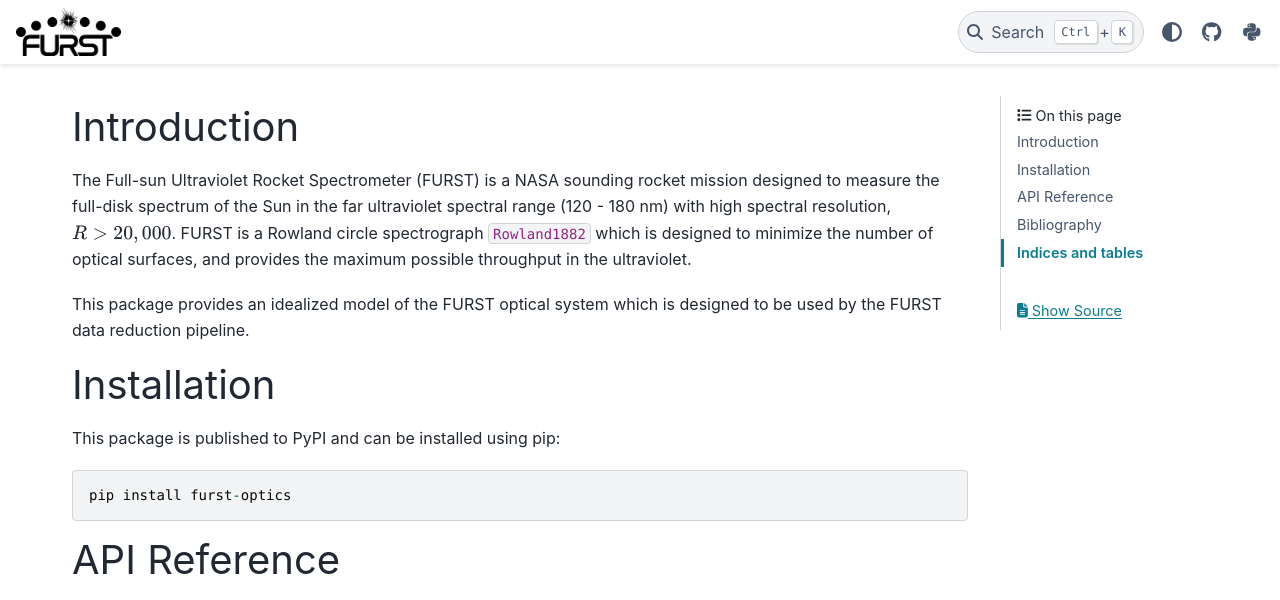
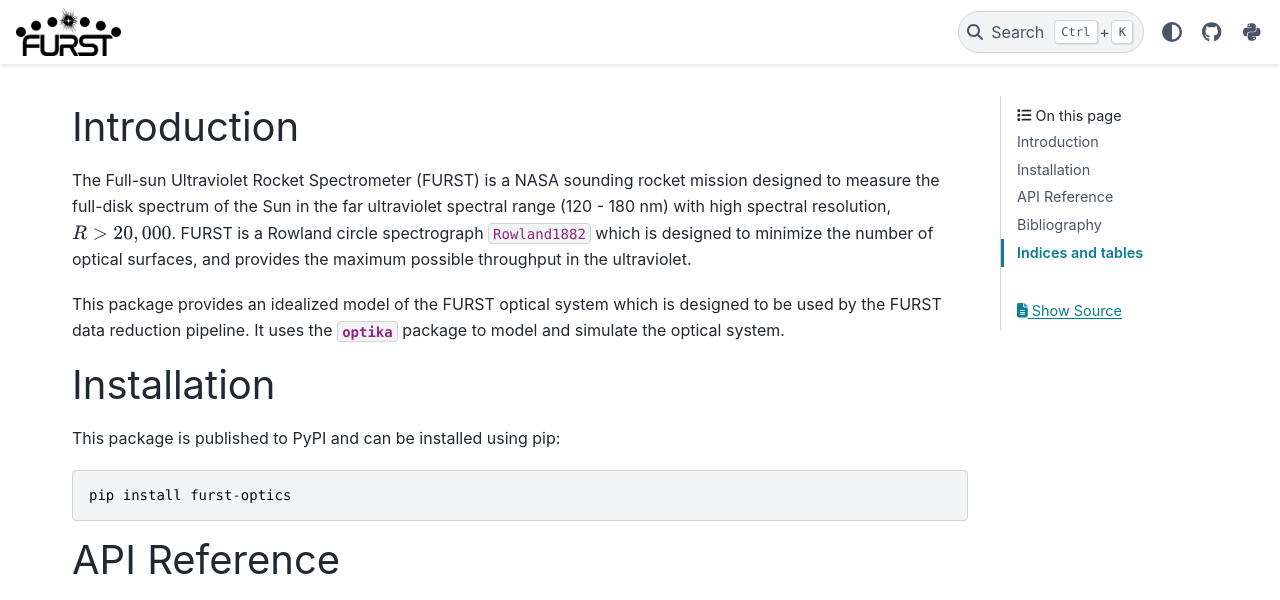
Before and after one commit to Kankelborg-Group/furst-optics, a Sphinx documentation site: the page built from docs/index.rst, in a window 1280 px wide and 1197 px high. Shown: the top 600 px of the window. Built offline with Sphinx 7.4.7 and the PyData theme 0.15.4, drawn with Linux system fonts in a browser that asks for light colours; cross-references to code outside the pages are shown as plain code; grey boxes are pictures that could not be loaded.

Commit message:
more stuff

```diff
--- a/docs/index.rst
+++ b/docs/index.rst
@@ -10,6 +10,7 @@ throughput in the ultraviolet.
 
 This package provides an idealized model of the FURST optical system which is
 designed to be used by the FURST data reduction pipeline.
+It uses the :mod:`optika` package to model and simulate the optical system.
 
 Installation
 ============
```
